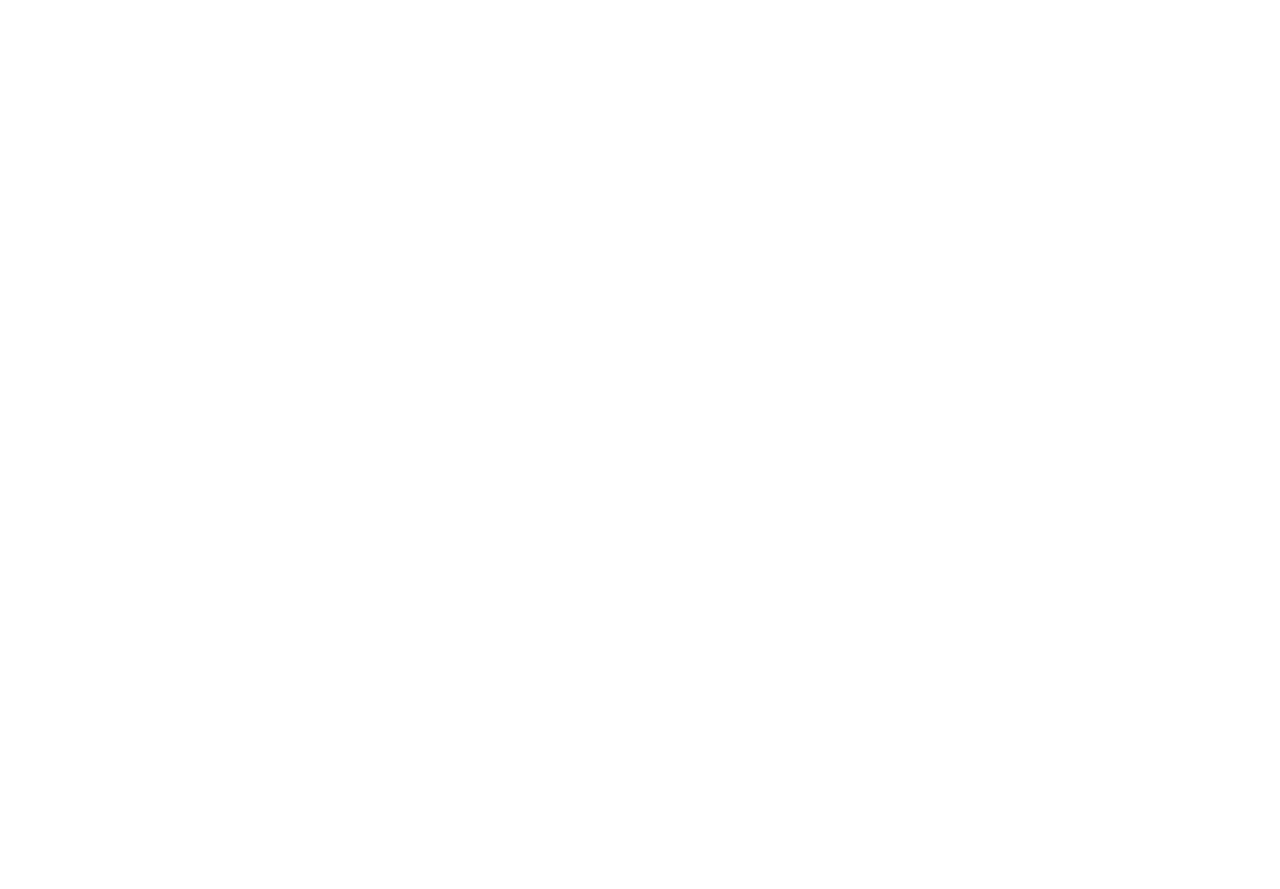
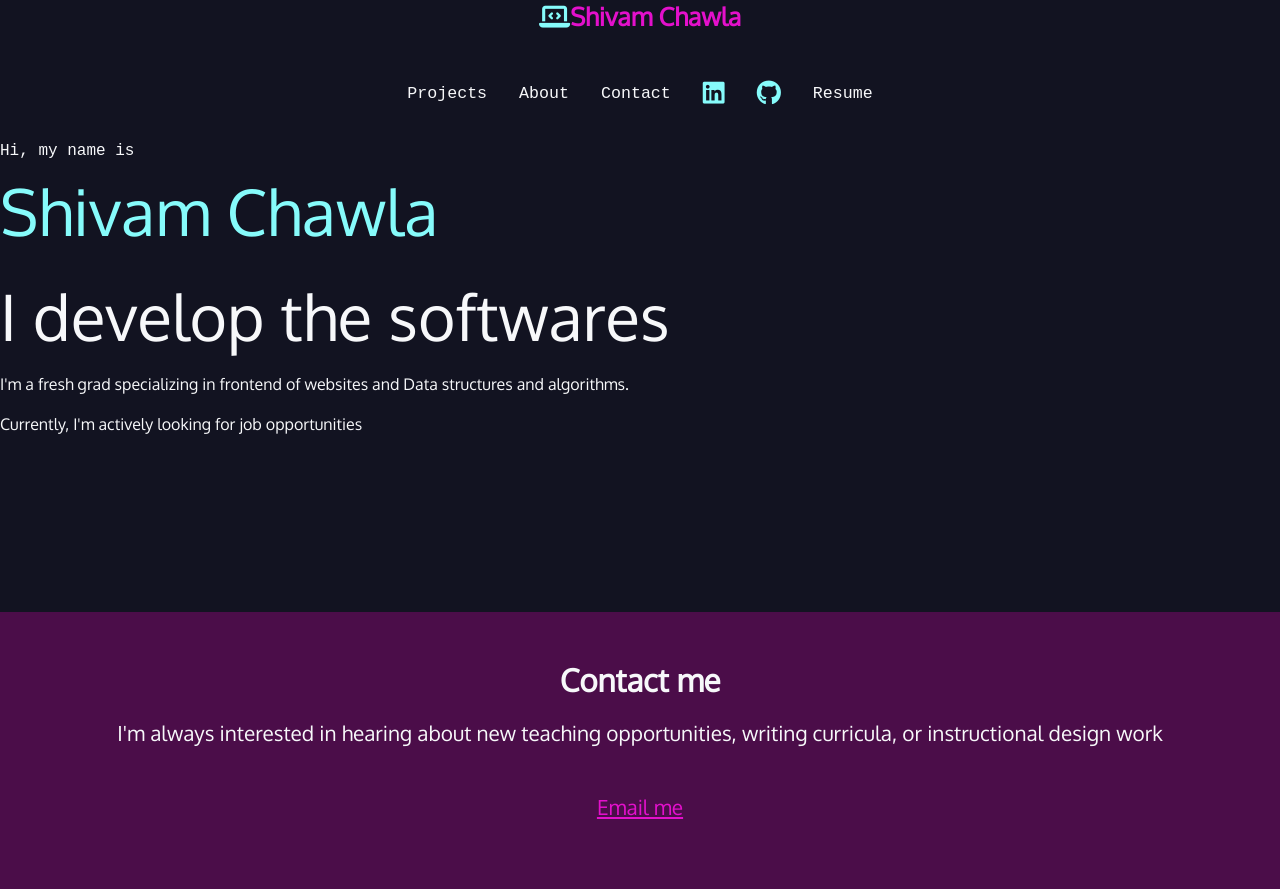
Before and after one commit to shivamchawla/shivamchawla.github.io, a website: page index.html in a window 1280 px wide. Before the commit the page ends 800 px from the top, so only its background shows below. Drawn offline with Linux system fonts and the light colour scheme.

Commit message:
navbar and contactme

```diff
--- a/index.html
+++ b/index.html
@@ -5,10 +5,36 @@
     <meta http-equiv="X-UA-Compatible" content="IE=edge">
     <meta name="viewport" content="width=device-width, initial-scale=1.0">
     <link rel="stylesheet" href="style.css">
+    <link href="https://fonts.googleapis.com/css2?family=Oxygen&family=Roboto+Mono:wght@700&display=swap" rel="stylesheet">
+    <script src="https://kit.fontawesome.com/4a4158a467.js" crossorigin="anonymous"></script>
     <title>Portfolio</title>
 </head>
 <body>
-    <h1></h1>
+    <nav id="nav">
+        <ul>
+            <li><h1><a href="index.html"><span class="fa-solid fa-laptop-code"></span><span>Shivam Chawla</span></a></h1></li>
+            <li><p><a href="#projects">Projects</a></p></li>
+            <li><p><a href="#about.html">About</a></p></li>
+            <li><p><a href="#contact">Contact</a></p></li>
+            <li><p><a href="https://www.linkedin.com/in/shivam-chawla-b83181bb/" target="_blank"><span class="fa-brands fa-linkedin" aria-hidden="true"></span> <span class="sr-only">LinkedIn</span></a></p></li>
+            <li><p><a href="https://github.com/shivamchawla" target="_blank"><span class="fa-brands fa-github" aria-hidden="true"></span> <span class="sr-only">Github</span></a></p></li>
+            <li><p><a href="https://www.dropbox.com/s/bsj06fn5vd2rmb1/ShivamChawla_Resume.pdf?dl=0" target="_blank">Resume</a></p></li>
+
+        </ul>
+    </nav>
+    <section id="intro">
+        <p class="name">Hi, my name is <span>Shivam Chawla</span></p>
+        <h2>I develop the softwares</h2>
+        <p>I'm a fresh grad specializing in frontend of websites and Data structures and algorithms.</p>
+        <p>Currently, I'm actively looking for job opportunities</p>
+    </section>
+
+    <section id="contact">
+        <h2>Contact me</h2>
+        <p>I'm always interested in hearing about  new teaching opportunities, writing curricula, or instructional design work</p>
+        <p><a href="mailto:shivamchawla9@gmail.com">Email me</a></p>
+    </section>
+
 
 </body>
 </html>
--- a/style.css
+++ b/style.css
@@ -0,0 +1,121 @@
+:root {
+    --black: #121321;
+    --dkblue: #0d314b;
+    --plum: #4b0d49;
+    --hotmag: #ff17e4;
+    --magenta: #e310cb;
+    --aqua: #86fbfb;
+    --white: #f7f8fa;
+    --font-size: 1.3rem;
+    --mono: "Oxygen mono", monospace;
+    --sans: Oxygen, sans-serif;
+}
+
+html {
+    box-sizing: border-box;
+}
+
+*,
+*::before,
+*::after {
+    box-sizing: inherit;
+}
+
+/* generic styles for the page */
+body {
+    padding: 0;
+    margin: 0;
+    font-family: var(--sans);
+    background-color: var(--black);
+    color: var(--white);
+    font-size: var(--font-size);
+}
+
+h1, h2, h3 {
+    margin: 0;
+}
+
+a {
+    color: var(--magenta);
+}
+
+a:hover {
+    color: var(--hotmag);
+    text-decoration: None;
+}
+
+#intro {
+    padding-bottom: 10rem;
+}
+
+#intro p{
+    font-size: 1rem;
+    line-height: 1.5;
+}
+
+#intro .name{
+    font-family: var(--mono);
+}
+.name span {
+    font-family: var(--sans);
+    font-size: 4rem;
+    color: var(--aqua);
+    display: block;
+}
+
+#intro h2 {
+    font-size: 4rem;
+    font-weight: normal;
+}
+
+#contact {
+    background-color: var(--plum);
+    text-align: center;
+    padding: 3rem 0;
+    margin: 0 auto;
+}
+
+#contact p:last-child{
+    margin-top: 3rem;
+}
+nav {
+    font-family: var(--mono);
+    font-size: 80%;
+}
+nav h1 a{
+    font-family: var(--sans);
+}
+nav ul{
+    list-style-type: none;
+    padding: 0;
+    margin: 0;
+    display: flex;
+    flex-flow: row wrap;
+    justify-content: center;
+    align-items: center;
+    gap: 2rem;
+}
+
+nav li:first-child{
+    flex-basis: 100%;
+    text-align: center;
+}
+nav [class*="fa-"]{
+    font-size: 150%;
+    color: var(--aqua);
+}
+nav h1 [class*="fa-"]{
+    font-size: 100%;
+    color: var(--aqua);
+}
+
+nav a {
+    color: var(--white);
+    text-decoration: none;
+    display: block;
+}
+
+
+nav a:hover, nav [class*="fa-"]:hover {
+    color: var(--magenta);
+}
```
